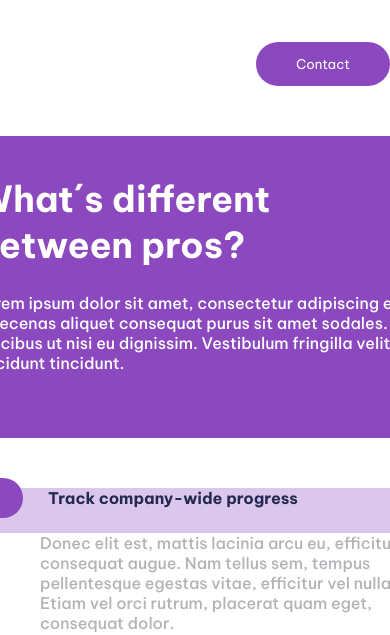
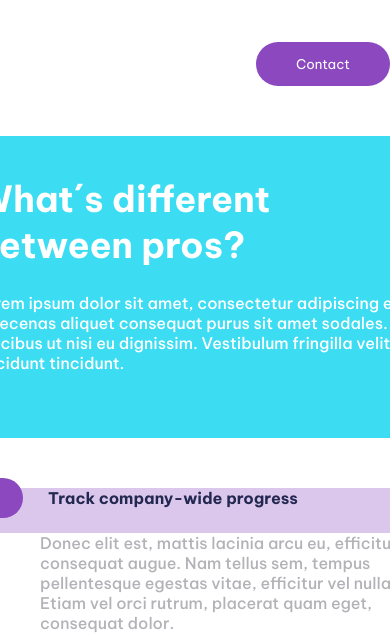
Before and after one commit to altezNicolas/FinalFrontEnd-I, a plain HTML site: page index.html in a window 390 px wide. Shown: the part 757-1392 px from the top of the page. Drawn offline with Linux system fonts and the light colour scheme.

Commit message:
se cambia color de fondo a seccion en mobile

```diff
--- a/css/styles.css
+++ b/css/styles.css
@@ -375,6 +375,7 @@ footer p {
   .container-advantages-info{
     display: flex;
     flex-direction: column;
+    background-color: var(--primary-celeste);
   }
   .container-advantages-info h3,p{
     padding-left: 2rem;
```
